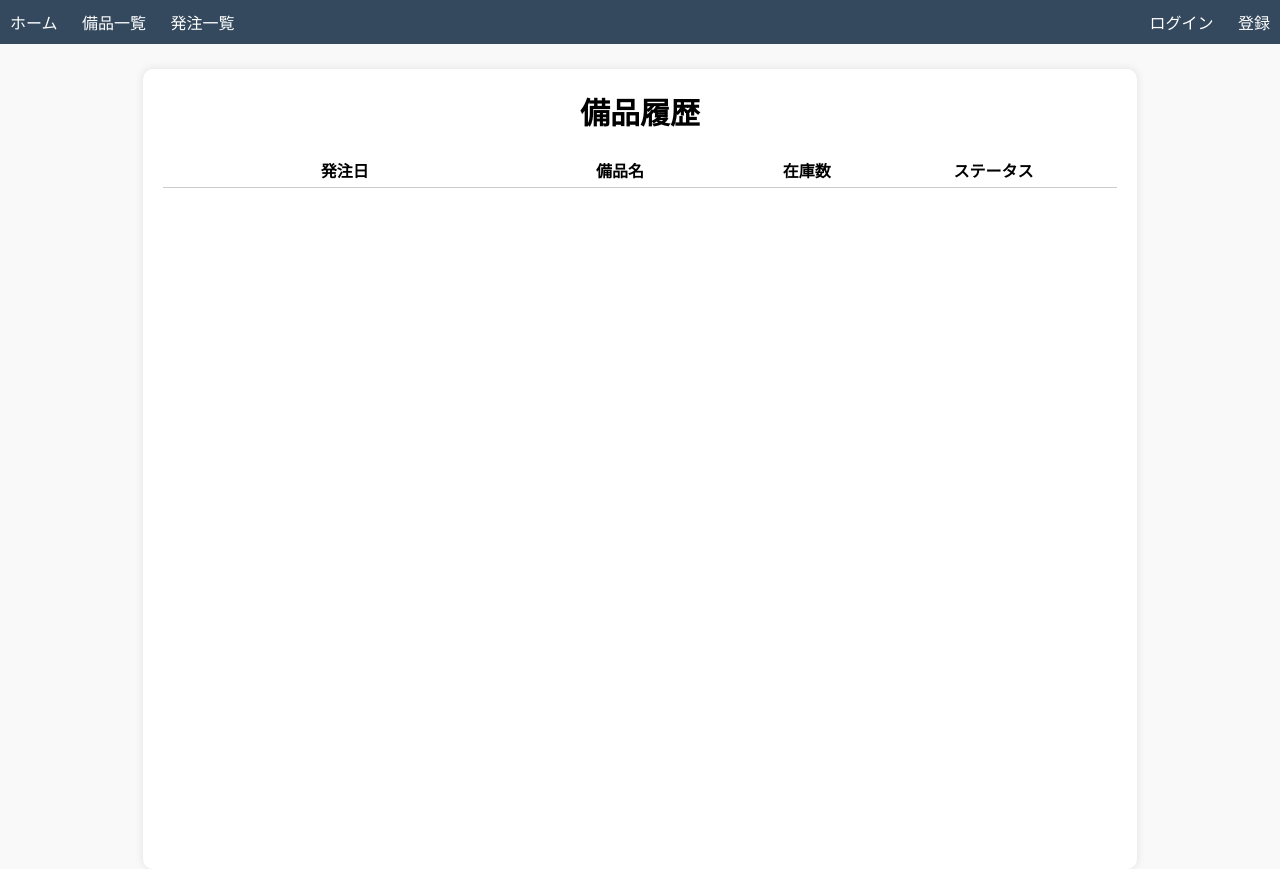
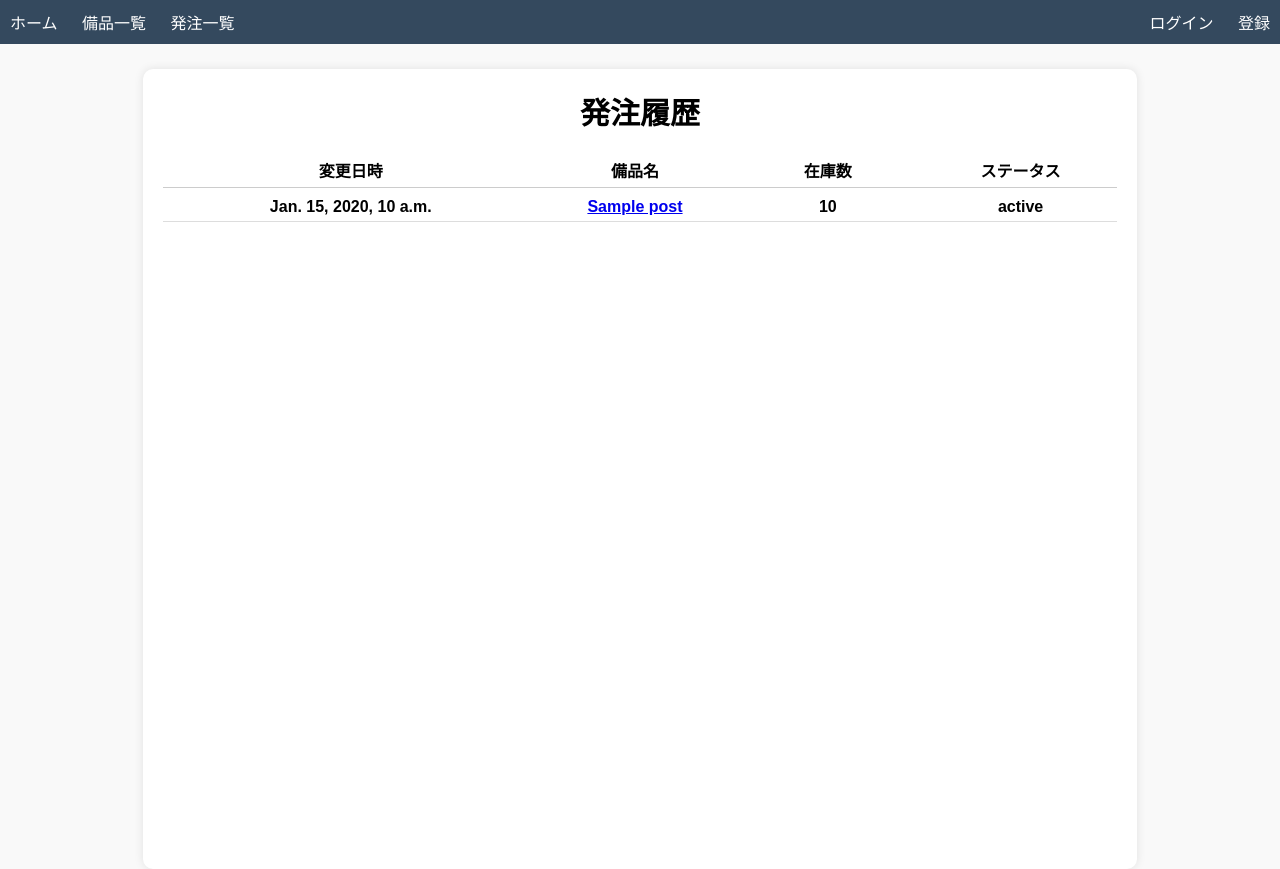
Before and after one commit to tomonoritak/equipment-management-b, a Django app: page /itemlist/orderhistory/ in a window 1280 px wide. Run offline with Django 4.2, Linux system fonts and the light colour scheme; tables that the repository leaves empty hold one stand-in row (values such as "Sample post").

Commit message:
発注履歴から詳細へ

```diff
--- a/posts/views.py
+++ b/posts/views.py
@@ -1,4 +1,4 @@
-from django.shortcuts import get_object_or_404, redirect
+from django.shortcuts import get_object_or_404, redirect,render
 from django.views.generic import ListView,CreateView,DetailView,UpdateView
 from django.urls import reverse_lazy
 from .models import Posts, StockHistory
@@ -19,10 +19,11 @@ class itemlistView(ListView):
     context_object_name = 'itemlist'
 
 class orderhistoryView(ListView):
-    model = Posts
+    model = StockHistory
     template_name = 'posts/orderhistory.html'
     context_object_name = 'orderhistory'
-
+    def get_queryset(self):
+        return StockHistory.objects.all().order_by('-changed_at')
 
 class itemCreateView(CreateView):
     form_class = PostForm
--- a/templates/posts/orderhistory.html
+++ b/templates/posts/orderhistory.html
@@ -29,28 +29,10 @@
         font-size: 30px;
     }
 
-    .additem-button {
-        display: inline-block;
-        padding: 10px 20px;
-        margin: 20px 0;
-        background-color: #3498db;
-        color: white;
-        border-radius: 5px;
-        text-decoration: none;
-        font-weight: bold;
-        text-align: center;
-        width: 100px;
-    }
-
-    .additem-button:hover {
-        background-color: #2980b9;
-    }
-
     .itemlist, .item_row {
         display: flex;
         justify-content: space-between;
         flex-wrap: wrap;
-        padding-right: 30px;
         font-weight: bold;
         border-bottom: 1px solid #ccc;
         margin-bottom: 5px;
@@ -70,15 +52,6 @@
         border-bottom: 1px solid #ddd;
     }
 
-    .item_row a {
-        color: #3498db;
-        text-decoration: none;
-    }
-
-    .item_row a:hover {
-        text-decoration: underline;
-    }
-
     ul {
         list-style-type: none;
         padding: 0;
@@ -88,24 +61,26 @@
 
 <div class="container">
     <div class="box">
-        <h1>備品履歴</h1>
+        <h1>発注履歴</h1>
 
         <div class="itemlist">
-            <div class="item-time">発注日</div>
+            <div class="item-time">変更日時</div>
             <div class="item-name">備品名</div>
             <div class="item-quantity">在庫数</div>
             <div class="item-status">ステータス</div>
         </div>
         <ul>
-            {% for post in itemlist %}
+            {% for history in orderhistory %}
                 <li>
                     <div class="item_row">
-                        <div class="item-category">{{ post.created_at }}</div>
-                        <div class="item-name">{{ post.name }}</div>
-                        <div class="item-quantity">{{ post.stock_quantity }}</div>
-                        <div class="item-status">{{ post.status }}</div>
-                    </div>
+                        <div class="item-time">{{ history.changed_at }}</div>
+                        <div class="item-name"><a href="{% url 'Posts:itemdetail' pk=history.post.id %}">{{ history.post.name }}</a></div>
+                        <div class="item-quantity">{{ history.stock_quantity }}</div>
+                        <div class="item-status">{{ history.post.status }}</div>
+                                </div>
                 </li>
+            {% empty %}
+                <li>発注履歴はありません。</li>
             {% endfor %}
         </ul>
     </div>
```
